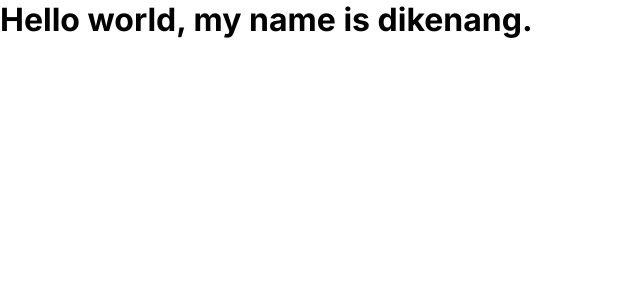
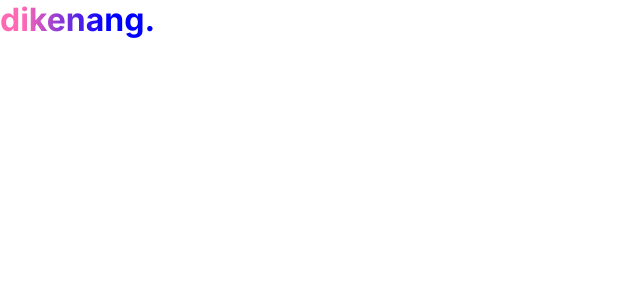
Before and after one commit to resqiar/dikenang, a Next.js app in the folder dikweb/: page / in a window 1280 px wide. Shown: the top 300 px of the page, without its empty margins (0-640 px from the left). Built offline with nearby package versions, Linux system fonts and the light colour scheme.

Commit message:
feat(dikweb): dikenang-logo components

```diff
--- /dev/null
+++ b/dikweb/components/logo/DikenangLogo.module.css
@@ -0,0 +1,25 @@
+.logo {
+	width: min-content;
+	cursor: pointer;
+}
+
+.logo h1 {
+	background: linear-gradient(
+		90deg,
+		rgba(255, 105, 180, 1) 15%,
+		rgba(0, 0, 255, 1) 68%
+	);
+
+	/* Set the background size and repeat properties. */
+	background-size: 100%;
+	background-position: center;
+	background-repeat: no-repeat;
+
+	/* Use the text as a mask for the background. */
+	/* This will show the gradient as a text color rather than element bg. */
+	-webkit-background-clip: text;
+	background-clip: text;
+	-webkit-text-fill-color: transparent;
+	-moz-background-clip: text;
+	-moz-text-fill-color: transparent;
+}
--- /dev/null
+++ b/dikweb/components/logo/DikenangLogo.tsx
@@ -0,0 +1,15 @@
+import styles from './DikenangLogo.module.css'
+
+export default function DikenangLogo() {
+	/**
+	 * Dikenang Logo.
+	 * Crafted by hand
+	 */
+	return (
+		<div className={styles.logo}>
+			<h1>
+				di<span>kenang.</span>
+			</h1>
+		</div>
+	)
+}
--- a/dikweb/pages/index.tsx
+++ b/dikweb/pages/index.tsx
@@ -1,7 +1,9 @@
+import DikenangLogo from '../components/logo/DikenangLogo'
+
 export default function Home() {
 	return (
 		<div>
-			<h1>Hello world, my name is dikenang.</h1>
+			<DikenangLogo />
 		</div>
 	)
 }
```
